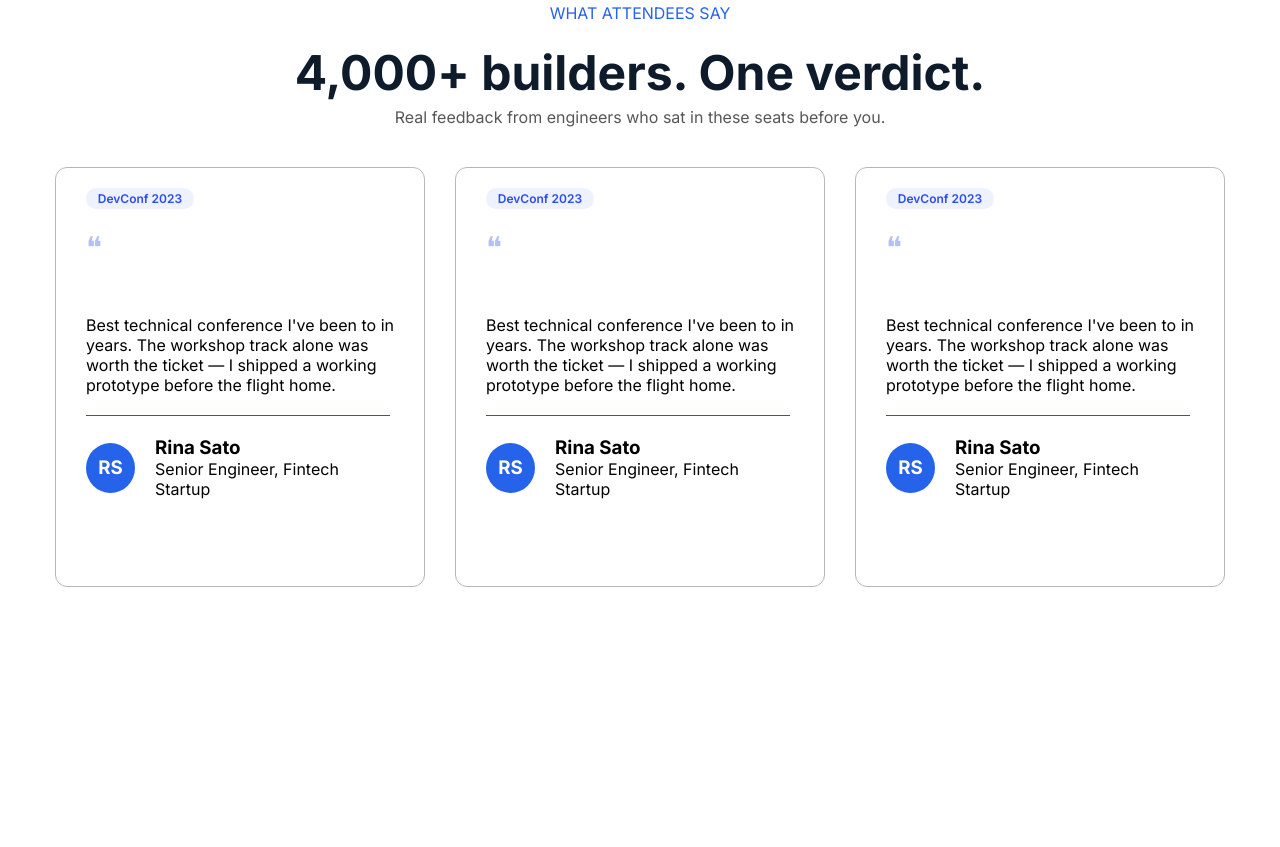
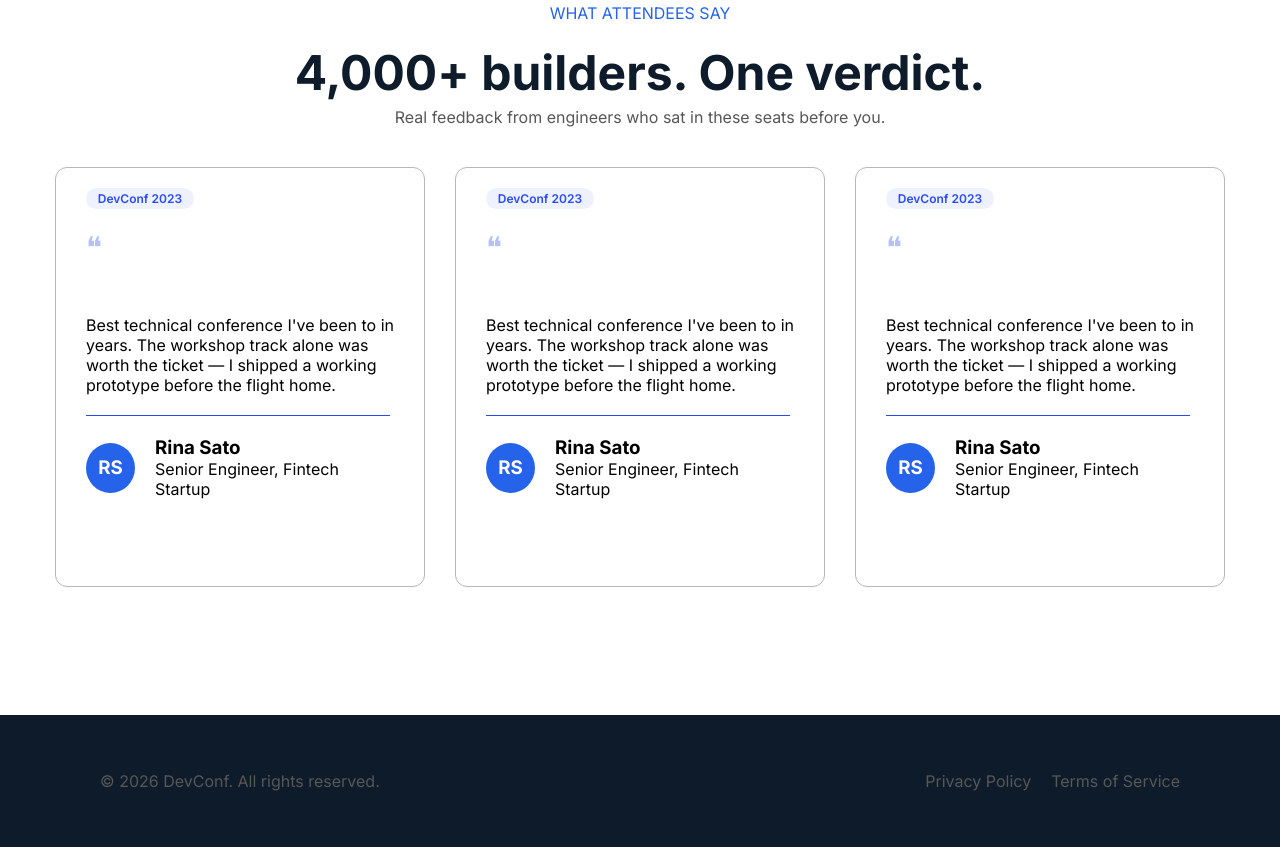
Before and after one commit to Its-Ani-Vibe/Assignment-1, a plain HTML site: page index.html in a window 1280 px wide. Shown: the part 2633-3480 px from the top of the page. Before the commit the page ends 3220 px from the top, so only its background shows below. Drawn offline with Linux system fonts and the light colour scheme.

Commit message:
Footer  Section Done

```diff
--- a/Styles/style.css
+++ b/Styles/style.css
@@ -327,3 +327,28 @@
 }
 
 /* Feedback End */
+
+/* Footer Start */
+.footer-root{
+    margin-top: 128px;
+    background-color: #0D1B2A;
+}
+.footer-info{
+    display: flex;
+    justify-content: space-between;
+    align-items: center;
+    padding: 56px 60px 56px;
+    color: #575757;
+
+}
+.footer-list ul{
+    list-style: none;
+    display: flex;
+    justify-content: center;
+    align-items: center;
+    gap: 20px;
+}
+.footer-list ul li {
+
+}
+/* Footer End */
--- a/index.html
+++ b/index.html
@@ -237,5 +237,19 @@
                 </section>
             <!-- Feedback End -->
         </main>
+        <footer>
+            <div class="footer-root ">
+                <div class="footer-info container">
+                    <p>© 2026 DevConf. All rights reserved.</p>
+                    <div class="footer-list">
+                        <ul>
+                            <li>Privacy Policy</li>
+                            <li>Terms of Service</li>
+                        </ul>
+                    </div>
+                </div>
+
+            </div>
+        </footer>
 </body>
 </html>
```
